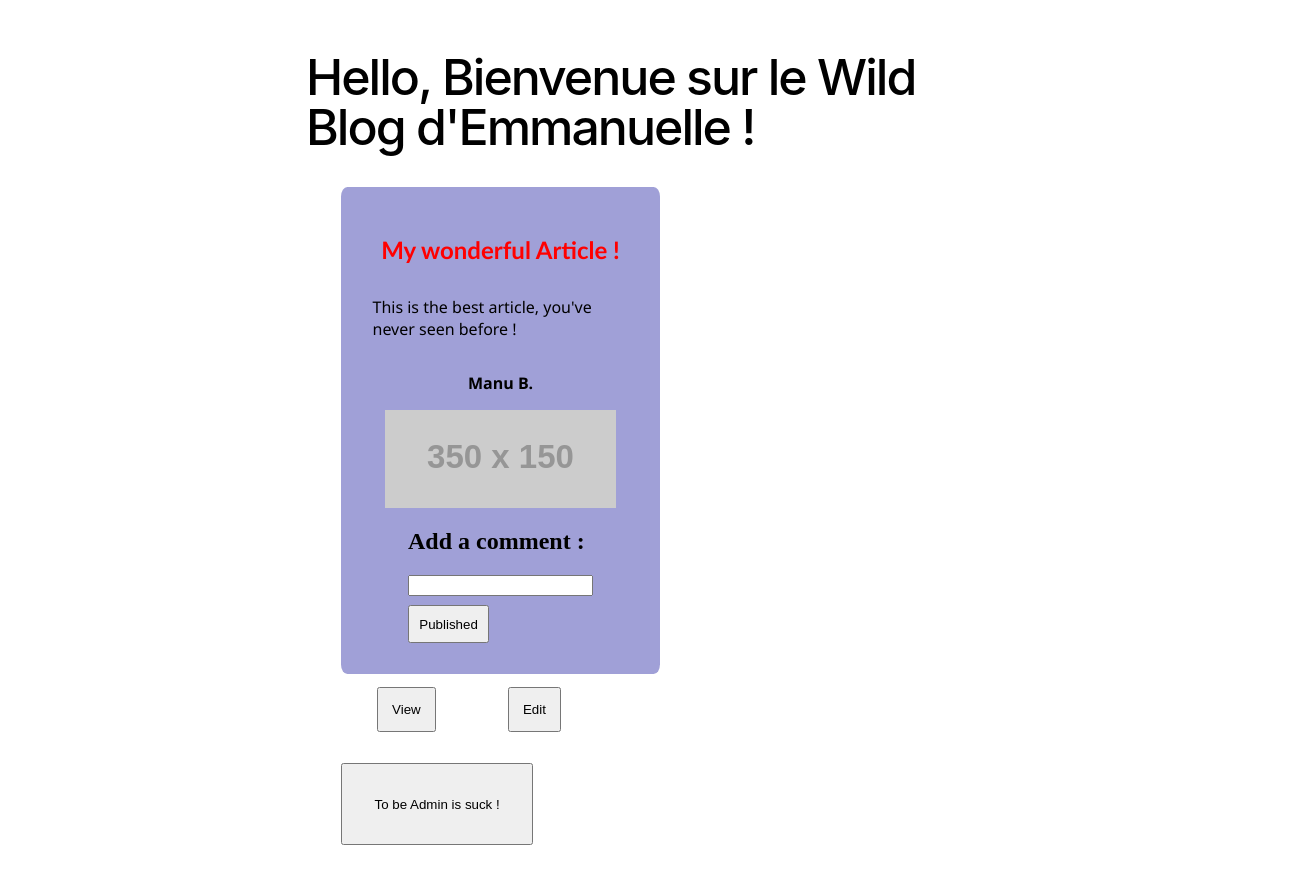
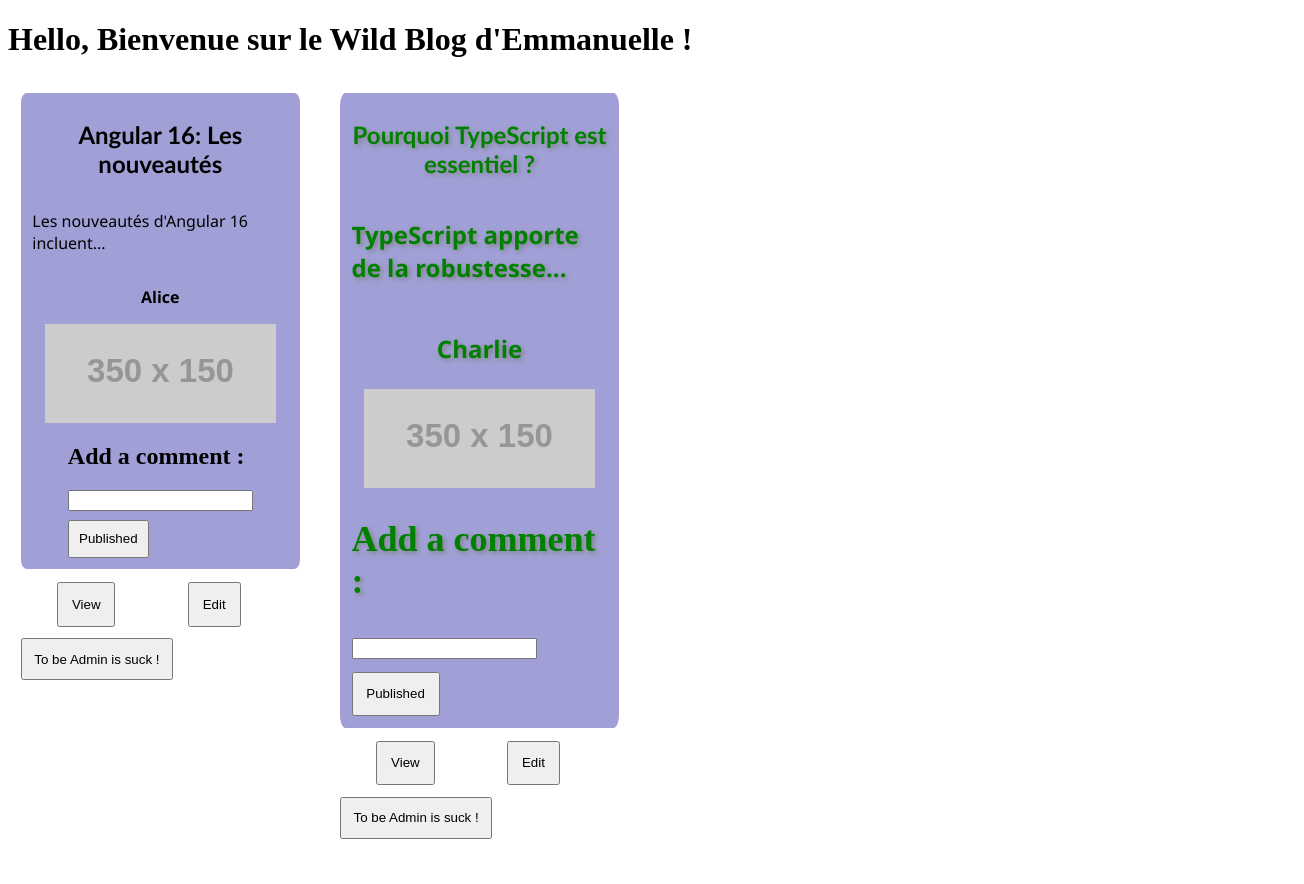
Before and after one commit to EmmanuelleBonoli/wildBlog, an Angular app: page / in a window 1280 px wide. Shown: the top 884 px of the page, 1304 px wide, since content can reach past the window. After the commit the page ends 859 px from the top, so only its background shows below. Built offline with nearby package versions, Linux system fonts and the light colour scheme.

Commit message:
update article with directive 04 : @if, @for, @empty, ngClass & nsStyle

```diff
--- a/src/app/app.component.html
+++ b/src/app/app.component.html
@@ -1,49 +1,14 @@
-<style>
-  h1 {
-    font-size: 3.125rem;
-    color: var(--gray-900);
-    font-weight: 500;
-    line-height: 100%;
-    letter-spacing: -0.125rem;
-    margin: 0;
-    font-family: "Inter Tight", -apple-system, BlinkMacSystemFont, "Segoe UI",
-      Roboto, Helvetica, Arial, sans-serif, "Apple Color Emoji",
-      "Segoe UI Emoji", "Segoe UI Symbol";
-  }
-
-  main {
-    width: 100%;
-    min-height: 100%;
-    display: flex;
-    justify-content: center;
-    align-items: center;
-    padding: 1rem;
-    box-sizing: inherit;
-    position: relative;
-  }
-
-  .content {
-    display: flex;
-    justify-content: space-around;
-    width: 100%;
-    max-width: 700px;
-    margin-bottom: 3rem;
-  }
-
-  .content h1 {
-    margin-top: 1.75rem;
-  }
-
-  .content p {
-    margin-top: 1.5rem;
-  }
-</style>
-
 <main class="main">
   <div class="content">
     <div class="left-side">
       <h1>Hello, {{ title }}</h1>
-      <app-article-component></app-article-component>
+      <div class="containerArticles">
+        @for(article of articles; track $index){ @if(article.isPublished) {
+        <app-article-component [article]="article"></app-article-component>
+        } }@empty {
+        <div>Aucun article publié pour le moment</div>
+        }
+      </div>
     </div>
   </div>
 </main>
--- a/src/app/app.component.scss
+++ b/src/app/app.component.scss
@@ -0,0 +1,4 @@
+.containerArticles {
+  display: flex;
+  gap: 5%;
+}
--- a/src/app/app.component.ts
+++ b/src/app/app.component.ts
@@ -1,6 +1,7 @@
 import { Component } from '@angular/core';
 import { RouterOutlet } from '@angular/router';
 import { ArticleComponentComponent } from './article-component/article-component.component';
+import { Article } from './article-component/article-component.component';
 
 @Component({
   selector: 'app-root',
@@ -11,4 +12,34 @@ import { ArticleComponentComponent } from './article-component/article-component
 })
 export class AppComponent {
   title = "Bienvenue sur le Wild Blog d'Emmanuelle !";
+
+  articles: Article[] = [
+    {
+      title: 'Angular 16: Les nouveautés',
+      author: 'Alice',
+      content: "Les nouveautés d'Angular 16 incluent...",
+      image: 'https://via.placeholder.com/350x150',
+      isPublished: true,
+      comment: '',
+      likes: 90,
+    },
+    {
+      title: 'Développer une API REST',
+      author: 'Bob',
+      content: 'Développer une API REST nécessite...',
+      image: 'https://via.placeholder.com/350x150',
+      isPublished: false,
+      comment: '',
+      likes: 75,
+    },
+    {
+      title: 'Pourquoi TypeScript est essentiel ?',
+      author: 'Charlie',
+      content: 'TypeScript apporte de la robustesse...',
+      image: 'https://via.placeholder.com/350x150',
+      isPublished: true,
+      comment: '',
+      likes: 200,
+    },
+  ];
 }
--- a/src/app/article-component/article-component.component.html
+++ b/src/app/article-component/article-component.component.html
@@ -1,6 +1,10 @@
 <div class="article">
-  <div class="card">
-    <h1 [ngStyle]="{ color: isAdmin ? 'red' : 'black' }">
+  <div
+    class="card"
+    [ngStyle]="{ color: article.likes > 150 ? 'green' : 'black' }"
+    [ngClass]="{ 'popular-article': article.likes > 100 }"
+  >
+    <h1>
       {{ article.title }}
     </h1>
     <!-- both solution is working :  <h1 [ngClass]="{ isAdminClass: isAdmin }">{{ article.title }}</h1> -->
--- a/src/app/article-component/article-component.component.scss
+++ b/src/app/article-component/article-component.component.scss
@@ -29,6 +29,11 @@
       font-weight: bold;
     }
   }
+  .popular-article {
+    font-size: 1.5em;
+    text-shadow: 2px 2px 5px gray;
+    font-weight: bold;
+  }
   button {
     cursor: pointer;
     display: flex;
--- a/src/app/article-component/article-component.component.ts
+++ b/src/app/article-component/article-component.component.ts
@@ -1,4 +1,4 @@
-import { Component } from '@angular/core';
+import { Component, Input } from '@angular/core';
 import { FormsModule } from '@angular/forms';
 import { CommonModule } from '@angular/common';
 
@@ -9,6 +9,7 @@ export interface Article {
   image: string;
   isPublished: boolean;
   comment: string;
+  likes: number;
 }
 
 @Component({
@@ -19,14 +20,7 @@ export interface Article {
   styleUrl: './article-component.component.scss',
 })
 export class ArticleComponentComponent {
-  article: Article = {
-    title: 'My wonderful Article !',
-    author: 'Manu B.',
-    content: "This is the best article, you've never seen before !",
-    image: 'https://via.placeholder.com/350x150',
-    isPublished: true,
-    comment: '',
-  };
+  @Input() article!: Article;
 
   togglePublication(): void {
     this.article.isPublished = !this.article.isPublished;
```
